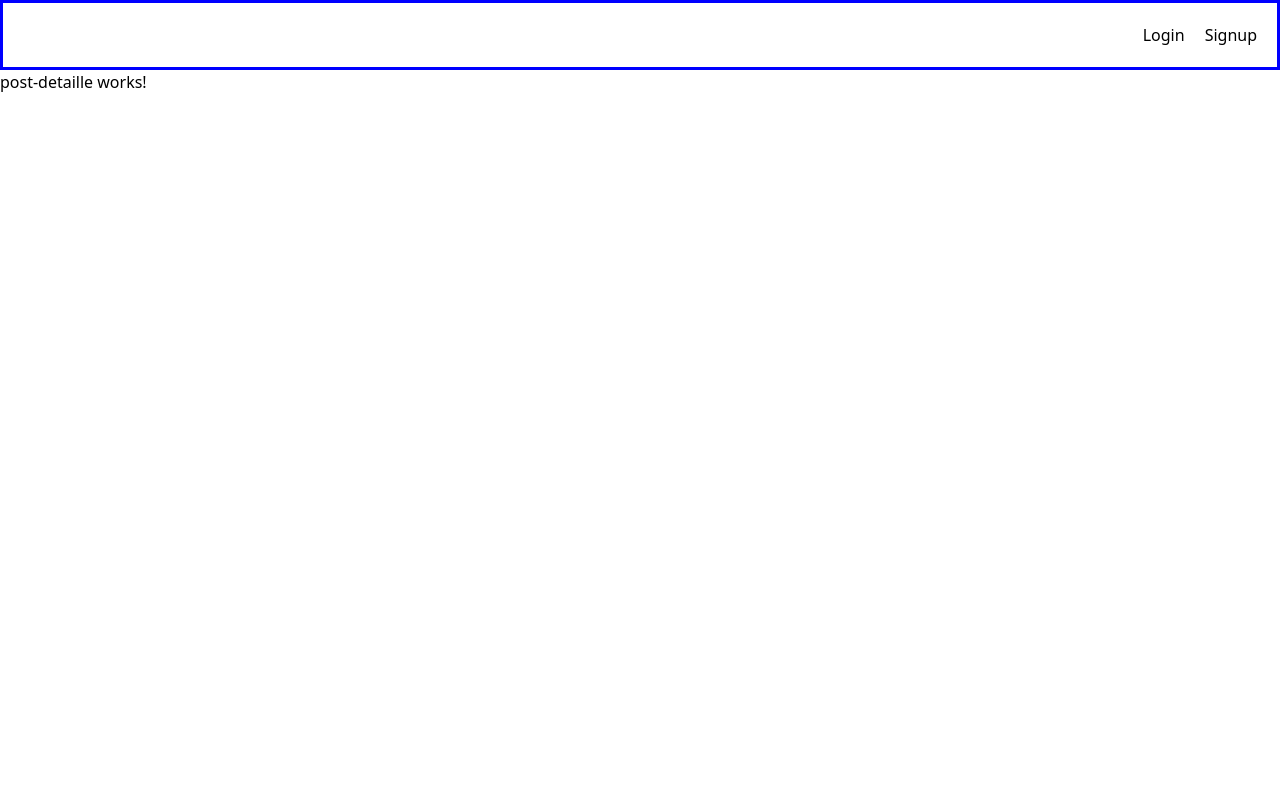
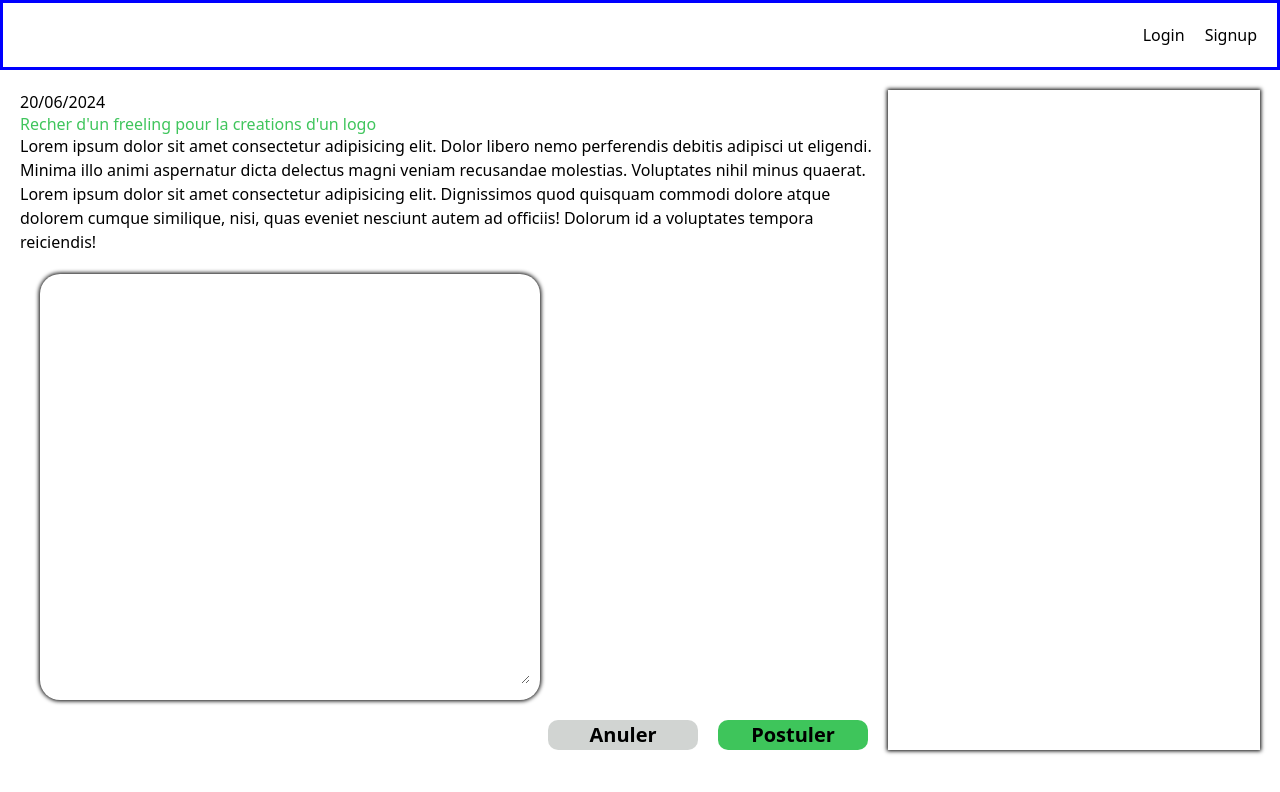
Before and after one commit to Djanfarouhanif/offre, an Angular app: page /post-detaille in a window 1280 px wide. Shown: the top 792 px of the page. Built offline with nearby package versions, Linux system fonts and the light colour scheme.

Commit message:
post part

```diff
--- a/src/app/post-detaille/post-detaille.component.css
+++ b/src/app/post-detaille/post-detaille.component.css
@@ -0,0 +1,47 @@
+.content{
+    display: grid;
+    grid-template-columns: 70% auto;
+    margin: 20px;
+}
+
+.info{
+    box-shadow: 0 0 4px 1px ;
+}
+
+.post-m{
+    box-shadow: 0 0 4px 1px;
+    max-width: 500px;
+    margin: 20px;
+    min-height: 400px;
+    border-radius: 20px;
+    padding: 10px;
+}
+
+textarea{
+
+    width: 100%;
+    min-height: 400px;
+    outline: none;
+
+
+}
+
+form button{
+    float: right;
+    margin-right: 20px;
+    width: 150px;
+    background-color: #3ac458f9;
+    font-weight: bold;
+    font-size: 20px;
+   border-radius: 10px;
+}
+
+button{
+    float: right;
+    margin-right: 20px;
+    width: 150px;
+    background-color: #d0d3d1f9;
+    font-weight: bold;
+    font-size: 20px;
+   border-radius: 10px;
+}
--- a/src/app/post-detaille/post-detaille.component.html
+++ b/src/app/post-detaille/post-detaille.component.html
@@ -1 +1,23 @@
-<p>post-detaille works!</p>
+<div class="contener">
+    <div class="content">
+        <div class="post">
+            <h2>20/06/2024</h2>
+            <h2 style="color: #3ac458f9;line-height: 20px;">Recher d'un freeling pour la creations d'un logo</h2>
+            <p style="margin-bottom: 20px;">Lorem ipsum dolor sit amet consectetur adipisicing elit. Dolor libero nemo perferendis debitis adipisci ut eligendi.
+                Minima illo animi aspernatur dicta delectus magni
+                 veniam recusandae molestias. Voluptates nihil minus quaerat. Lorem ipsum dolor sit amet consectetur adipisicing elit. Dignissimos quod quisquam commodi dolore atque dolorem cumque similique, nisi, quas eveniet nesciunt
+                 autem ad officiis! Dolorum id a voluptates tempora reiciendis!</p>
+
+                 <form action="post">
+                    <div class="post-m">
+                        <textarea name="post" id="motivation"></textarea>
+                    </div>
+                    <button >Postuler</button>
+                 </form>
+                 <button>Anuler</button>
+        </div>
+        <div class="info">
+
+        </div>
+    </div>
+</div>
```
